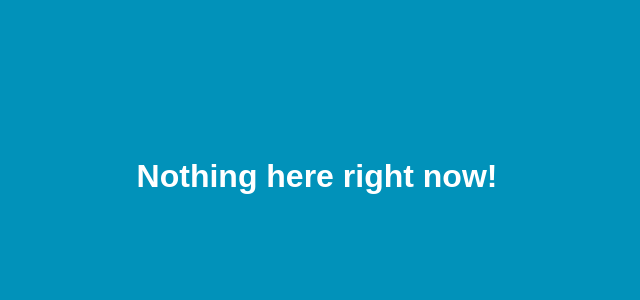
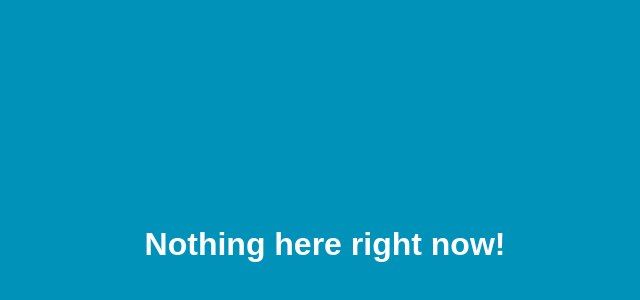
Before and after one commit to mspoehr/mspoehr.github.io, a plain HTML site: page index.html in a window 1280 px wide. Shown: the part 164-464 px from the top of the page, without its empty margins (323-963 px from the left). Drawn offline with Linux system fonts and the light colour scheme.

Commit message:
fixed shit

```diff
--- a/index.html
+++ b/index.html
@@ -5,6 +5,8 @@
         <link rel="icon" type="image/x-icon" href="icon.jpg" />
     </head>
     <body>
-        <h1>Nothing here right now!</h1>
+        <div>
+            <h1>Nothing here right now!</h1>
+        </div>
     </body>
 </html>
--- a/stylesheet.css
+++ b/stylesheet.css
@@ -1,14 +1,22 @@
 body {
     background-color: #0192ba;
     font-family: sans-serif;
-    text-align: center;
+    /*text-align: center;*/
+}
+
+div {
+  height: 100%;
+  width: 100%;
+  display: flex;
+  position: fixed;
+  align-items: center;
+  justify-content: center;
 }
 
 h1 {
     color: white;
-    position: relative;
+    /*position: absolute;
     top: 40%;
     display: inline-block;
-    margin: 0;
-
+    margin: 0;*/
 }
```
